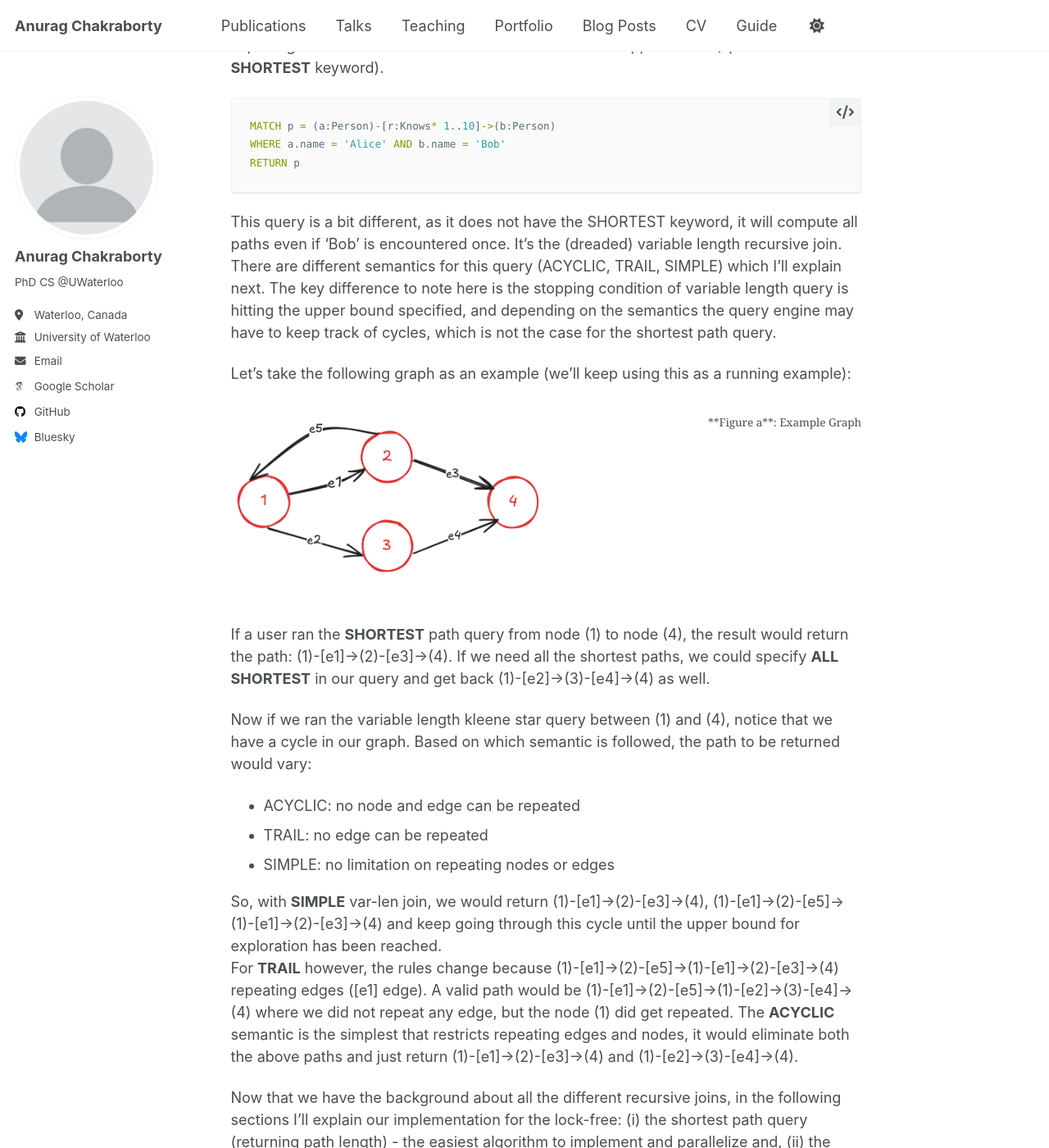
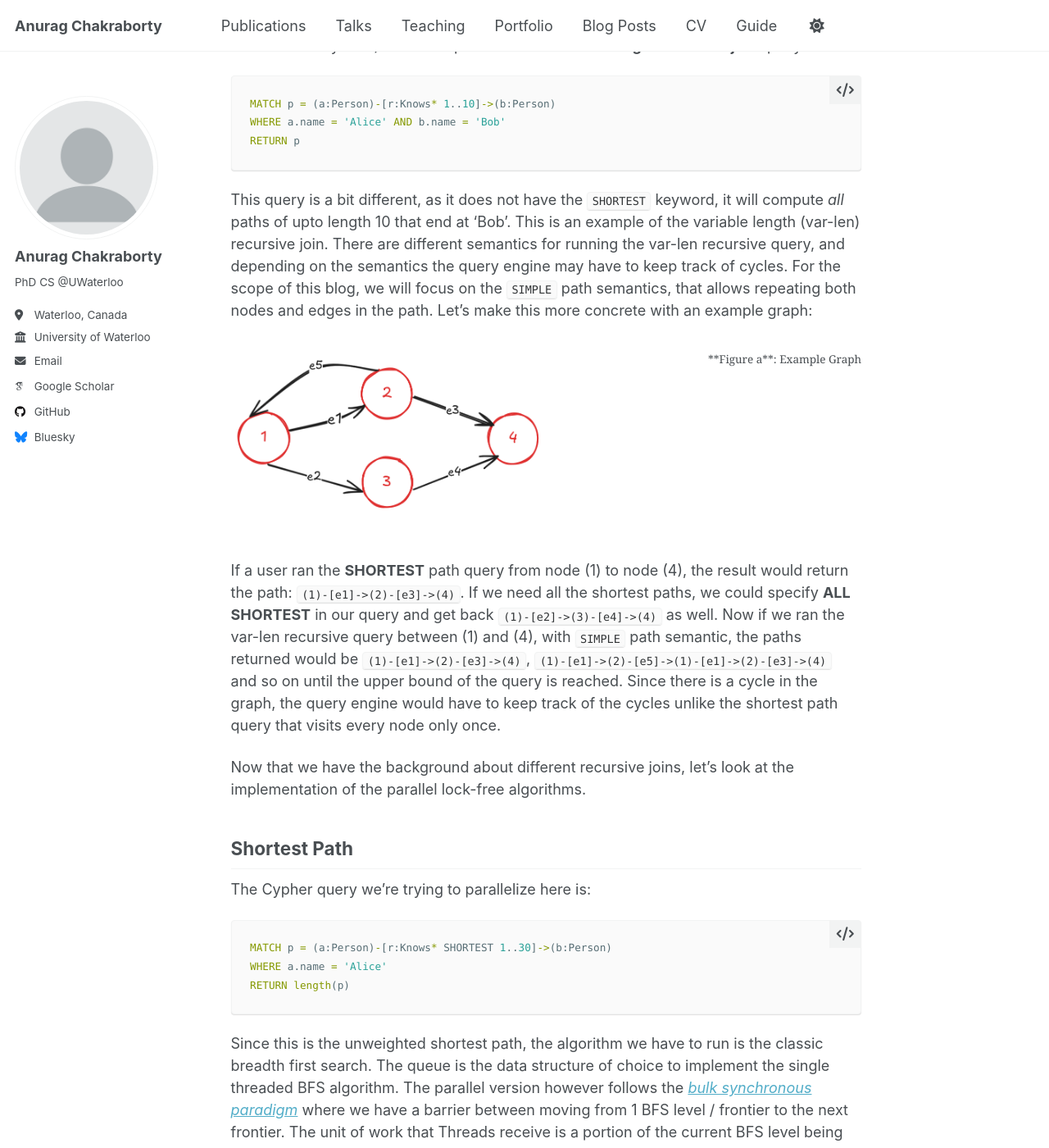
Before and after one commit to anuchak/anuchak.github.io, a Jekyll site: the page built from _posts/2025-09-14-blog-post-1.md, in a window 1280 px wide and 1400 px high, scrolled down 1638 px. Shown: the whole window at 82% size. Built offline with Jekyll 4.4.1, drawn with Linux system fonts in a browser that asks for light colours; some web fonts are replaced; a script that is not in the unit is left out; some of the changed text lies outside the part shown.

Commit message:
push changes

````diff
--- a/_posts/2025-09-14-blog-post-1.md
+++ b/_posts/2025-09-14-blog-post-1.md
@@ -22,9 +22,9 @@ parallelize the graph algorithms_ (section 4.2 in the paper provides some detail
     <table style="border-collapse: collapse; margin: 0 auto; font-size: 1.05rem;">
       <thead>
         <tr>
-          <th style="border: 1px solid #ccc; padding: 8px 14px;"></th>
-              <th style="border: 1px solid #ccc; padding: 8px 14px;">Shortest Path</th>
-          <th style="border: 1px solid #ccc; padding: 8px 14px;">Variable Length</th>
+          <th style="border: 1px solid #ccc; padding: 8px 14px; text-align: center;"></th>
+          <th style="border: 1px solid #ccc; padding: 8px 14px; text-align: center;">Shortest Path</th>
+          <th style="border: 1px solid #ccc; padding: 8px 14px; text-align: center;">Variable Length</th>
         </tr>
       </thead>
       <tbody>
@@ -44,15 +44,13 @@ parallelize the graph algorithms_ (section 4.2 in the paper provides some detail
 </div>
 <br>
 
-
-
-The blog is broken down into 4 sections. The first section is a quick primer on recursive join queries, and
-the next two sections describe the parallel algorithms for shortest path and variable length queries.
-The two algorithms I describe here are on the opposite end of the spectrum. The (unweighted) shortest path query
-returning only the path lengths is relatively easy in terms of what we need to keep track of and how to parallelize.
-The variable length path query returning paths is the most expensive (compute & memory wise) query you
-could ask a graph database to execute. At the end I also have a section on what challenges we faced while running these
-queries, and how beneficial lock-free algorithms _really_ are in practice.
+The blog is divided into four sections. The first section provides a quick primer on recursive join queries, while the
+next two sections describe parallel algorithms for shortest path and variable-length queries. These two algorithms sit
+at opposite ends of the spectrum: the (unweighted) shortest path query, which returns only path lengths, is relatively
+straightforward in terms of what needs to be tracked and how to parallelize it. In contrast, the variable-length path
+query, which returns full paths, is among the most expensive queries a graph database can execute, both in terms of
+computation and memory. Finally, I discuss the challenges encountered while running these queries and highlight how
+beneficial lock-free algorithms _really_ are in practice.
 
 # Table of Contents
 1. [Background](#Background)
@@ -63,11 +61,11 @@ queries, and how beneficial lock-free algorithms _really_ are in practice.
 
 ## Background
 
-It's 2025, and most graph databases now support Cypher as a query language (finally some consolidation here).
-Expressing many-to-many joins (queries with long join query patterns) or recursive queries in Cypher is way more intuitive.
-When I say "recursive queries" here, I am referring to queries that involve repeated number of joins until a condition is satisfied.
-The condition can be for example, encountering a particular node / row while (shortest path) or reaching a particular join depth (variable length).
-In Cypher, if you wanted to write the unweighted shortest path query, and return the path length, this would be the syntax:
+It's 2025, and most graph databases now support **Cypher** as a query language (finally some consolidation here).
+Expressing many-to-many joins (long join patterns) or recursive queries in Cypher is way more intuitive than in SQL.
+When I say "recursive queries" here, I mean queries that repeatedly expand joins until a condition is satisfied.
+The condition can be for example, encountering a particular node (shortest path) or reaching a particular join depth (variable length).
+In Cypher, if you wanted to write the **unweighted shortest path** query, and return the path length, this would be the syntax:
 
 ```sql
 MATCH p = (a:Person)-[r:Knows* SHORTEST 1..30]->(b:Person)
@@ -77,7 +75,7 @@ RETURN length(p)
 
 The above query would take the node 'Alice', explore who Alice knows (1 join) then explore their neighbours (2 joins) and keep
 going until we hit 'Bob'. We "recursively" keep exploring until we either hit our destination or we hit the upper bound
-(specified after the **SHORTEST** keyword).
+(specified after the **SHORTEST** keyword). Now compare this to a **variable length recursive join** query:
 
 ```sql
 MATCH p = (a:Person)-[r:Knows* 1..10]->(b:Person)
@@ -85,13 +83,11 @@ WHERE a.name = 'Alice' AND b.name = 'Bob'
 RETURN p
 ```
 
-This query is a bit different, as it does not have the SHORTEST keyword, it will compute all paths even if 'Bob' is encountered
-once. It's the (dreaded) variable length recursive join. There are different semantics for this query (ACYCLIC, TRAIL, SIMPLE) which
-I'll explain next. The key difference to note here is the stopping condition of variable length query is hitting the upper bound
-specified, and depending on the semantics the query engine may have to keep track of cycles, which is not the case for the
-shortest path query.
-
-Let's take the following graph as an example (we'll keep using this as a running example):
+This query is a bit different, as it does not have the `SHORTEST` keyword, it will compute _all_ paths of upto length 10
+that end at 'Bob'. This is an example of the variable length (var-len) recursive join. There are different semantics for
+running the var-len recursive query, and depending on the semantics the query engine may have to keep track of cycles.
+For the scope of this blog, we will focus on the `SIMPLE` path semantics, that allows repeating both nodes and edges in
+the path. Let's make this more concrete with an example graph:
 
 <figure>
   <img src="/images/graph.png" alt="Description" style="width: 50%;" />
@@ -99,43 +95,30 @@ Let's take the following graph as an example (we'll keep using this as a running
 </figure>
 
 If a user ran the **SHORTEST** path query from node (1) to node (4), the result would return the path:
-(1)-[e1]->(2)-[e3]->(4). If we need all the shortest paths, we could specify **ALL SHORTEST** in our query
-and get back (1)-[e2]->(3)-[e4]->(4) as well.
+`(1)-[e1]->(2)-[e3]->(4)`. If we need all the shortest paths, we could specify **ALL SHORTEST** in our query
+and get back `(1)-[e2]->(3)-[e4]->(4)` as well. Now if we ran the var-len recursive query between (1) and (4),
+with `SIMPLE` path semantic, the paths returned would be `(1)-[e1]->(2)-[e3]->(4)`, `(1)-[e1]->(2)-[e5]->(1)-[e1]->(2)-[e3]->(4)`
+and so on until the upper bound of the query is reached. Since there is a cycle in the graph, the query engine would
+have to keep track of the cycles unlike the shortest path query that visits every node only once.
 
-Now if we ran the variable length kleene star query between (1) and (4), notice that we have a cycle in our graph.
-Based on which semantic is followed, the path to be returned would vary:
-
-- ACYCLIC: no node and edge can be repeated
-- TRAIL: no edge can be repeated
-- SIMPLE: no limitation on repeating nodes or edges
-
-So, with **SIMPLE** var-len join, we would return (1)-[e1]->(2)-[e3]->(4), (1)-[e1]->(2)-[e5]->(1)-[e1]->(2)-[e3]->(4)
-and keep going through this cycle until the upper bound for exploration has been reached.
-For **TRAIL** however, the rules change because (1)-[e1]->(2)-[e5]->(1)-[e1]->(2)-[e3]->(4) repeating edges ([e1] edge).
-A valid path would be (1)-[e1]->(2)-[e5]->(1)-[e2]->(3)-[e4]->(4) where we did not repeat any edge, but the node (1) did get repeated.
-The **ACYCLIC** semantic is the simplest that restricts repeating edges and nodes, it would eliminate both the above paths
-and just return (1)-[e1]->(2)-[e3]->(4) and (1)-[e2]->(3)-[e4]->(4).
-
-Now that we have the background about all the different recursive joins, in the following
-sections I'll explain our implementation for the lock-free: (i) the shortest path query (returning path length) -
-the easiest algorithm to implement and parallelize and, (ii) the variable length path query with SIMPLE path semantics
-(returning paths) - the hardest query to parallelize and get good performance on.
+Now that we have the background about different recursive joins, let's look at the implementation of the parallel lock-free
+algorithms.
 
 ## Shortest Path
 
-The query we're trying to parallelize here:
+The Cypher query we're trying to parallelize here is:
 
 ```sql
 MATCH p = (a:Person)-[r:Knows* SHORTEST 1..30]->(b:Person)
-WHERE a.name = 'Alice' AND b.name = 'Bob'
+WHERE a.name = 'Alice'
 RETURN length(p)
 ```
 
 Since this is the unweighted shortest path, the algorithm we have to run is the classic breadth first search.
 The queue is the data structure of choice to implement the single threaded BFS algorithm.
 The parallel version however follows the [_bulk synchronous paradigm_](https://en.wikipedia.org/wiki/Bulk_synchronous_parallel) where we have a barrier between moving from 1 BFS
-level / frontier to the next frontier. The unit of work that Threads receive is a portion of the current BFS level / frontier being
-explored, each Thread explores its partition's neighbours and we call this _frontier parallelism_ in the paper.
+level / frontier to the next frontier. The unit of work that Threads receive is a portion of the current BFS level being
+explored, each Thread explores its partition's neighbours, and we call this _frontier parallelism_ in the paper.
 
 <figure>
   <img src="/images/parallel_bfs.png" alt="Description" style="width: 50%;" />
````
Also changed, not shown: other parts of _posts/2025-09-14-blog-post-1.md (+1 -1 lines).
